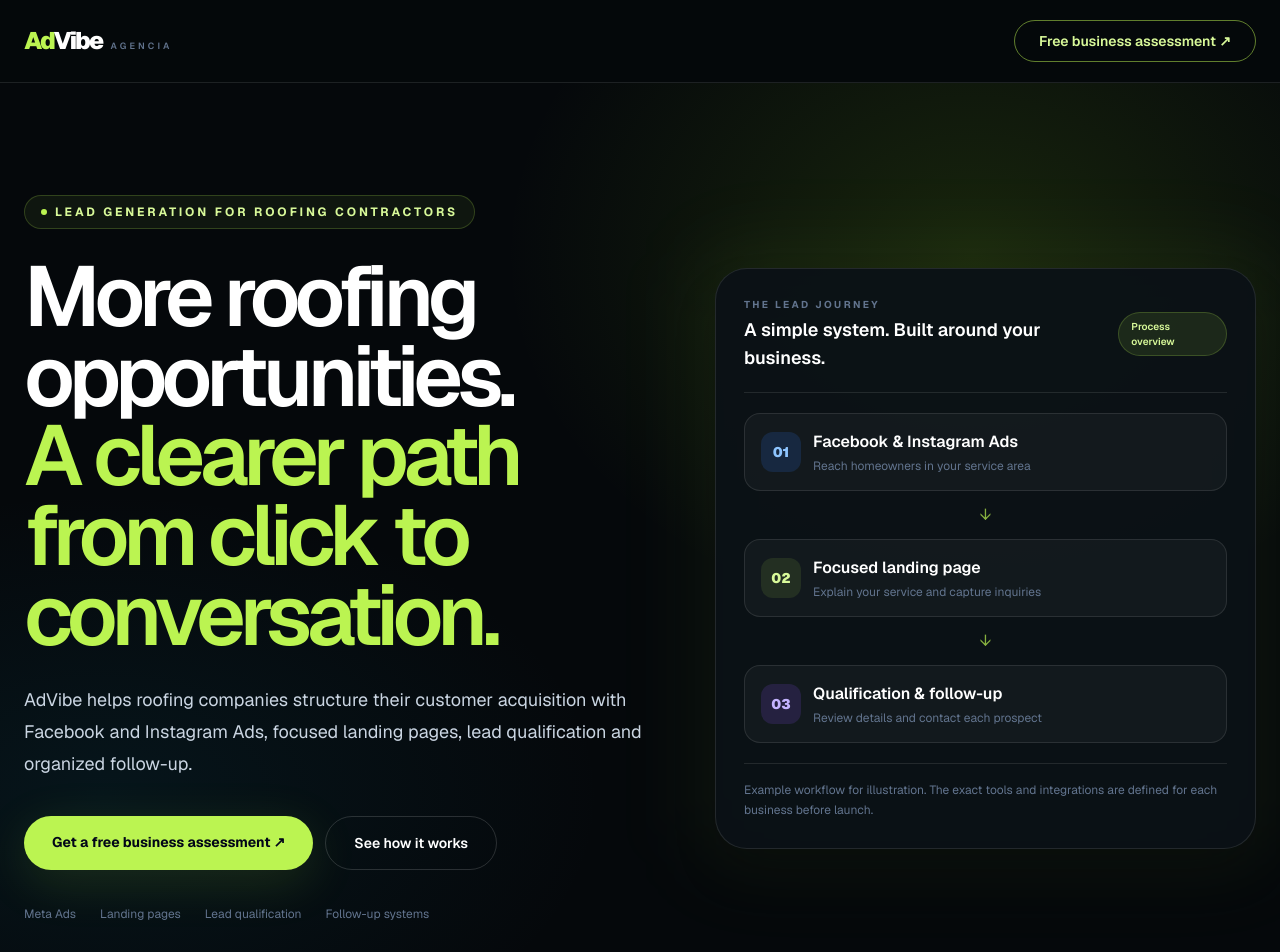
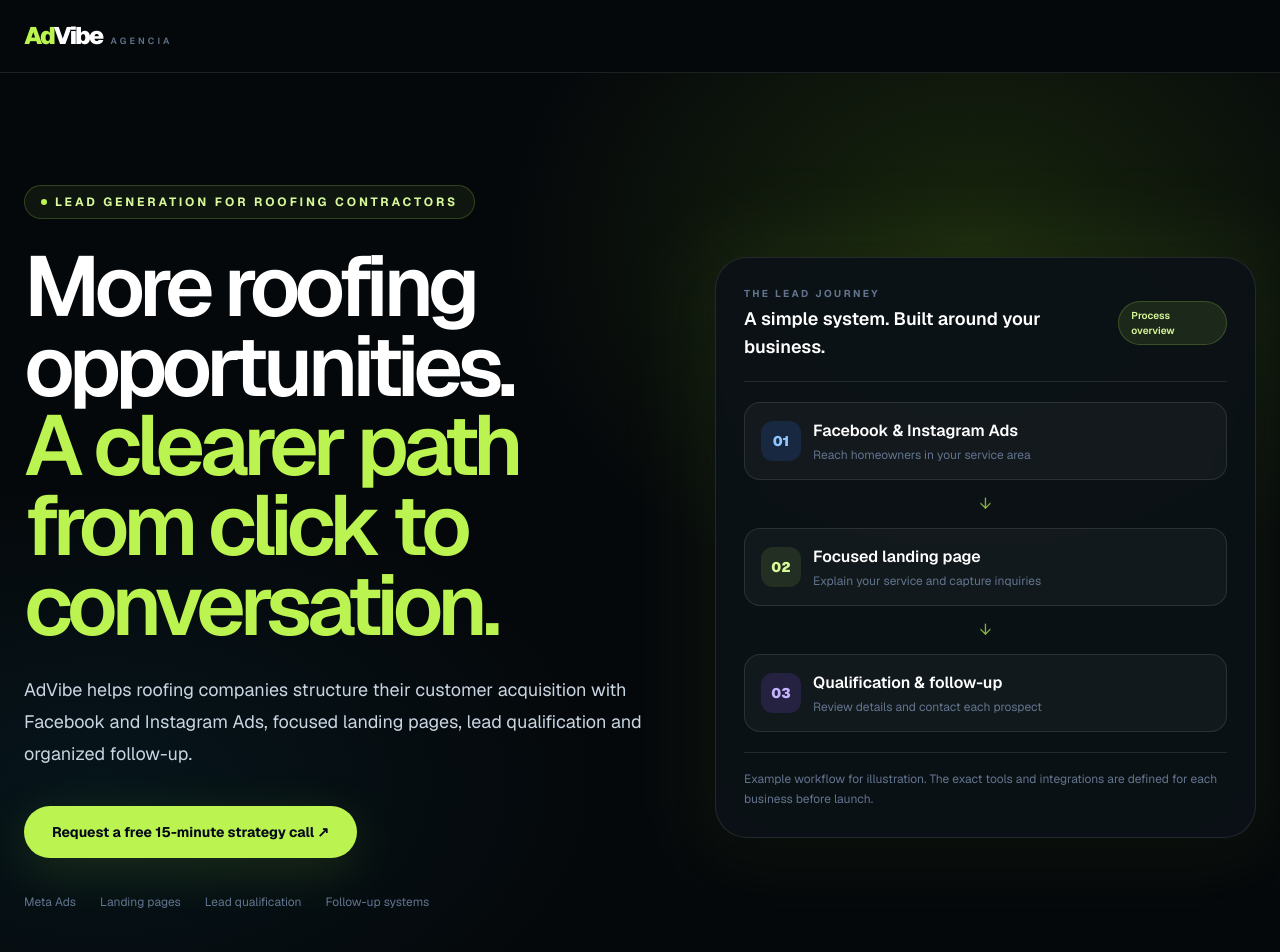
Before and after one commit to pablowebster94-sudo/advibe, a Next.js app: page /roofing-us in a window 1280 px wide. Shown: the top 952 px of the page. Built offline with nearby package versions, Linux system fonts and the light colour scheme; no server answers.

Commit message:
Simplify roofing landing CTA and add privacy policy link

```diff
--- a/app/roofing-us/page.tsx
+++ b/app/roofing-us/page.tsx
@@ -54,12 +54,7 @@ export default function RoofingUSPage() {
             <span className="text-lime-300">Ad</span>Vibe
             <span className="ml-2 text-[9px] font-semibold tracking-[0.35em] text-slate-500">AGENCIA</span>
           </a>
-          <a
-            href="#assessment"
-            className="rounded-full border border-lime-300/50 px-4 py-2.5 text-xs font-semibold text-lime-200 transition hover:bg-lime-300 hover:text-slate-950 sm:px-6 sm:text-sm"
-          >
-            Free business assessment ↗
-          </a>
+
         </div>
       </header>
 
@@ -80,11 +75,9 @@ export default function RoofingUSPage() {
             </p>
             <div className="mt-9 flex flex-wrap gap-3">
               <a href="#assessment" className="rounded-full bg-lime-300 px-7 py-4 text-sm font-bold text-slate-950 shadow-[0_12px_50px_rgba(163,230,53,0.14)] transition hover:-translate-y-0.5 hover:bg-lime-200">
-                Get a free business assessment ↗
+                Request a free 15-minute strategy call ↗
               </a>
-              <a href="#how-it-works" className="rounded-full border border-white/15 px-7 py-4 text-sm font-semibold text-white transition hover:border-white/40">
-                See how it works
-              </a>
+
             </div>
             <div className="mt-9 flex flex-wrap gap-x-6 gap-y-2 text-xs text-slate-500">
               <span>Meta Ads</span><span>Landing pages</span><span>Lead qualification</span><span>Follow-up systems</span>
@@ -192,6 +185,7 @@ export default function RoofingUSPage() {
         <div className="mx-auto flex max-w-7xl flex-wrap items-center justify-between gap-4 text-xs text-slate-500">
           <span>© {new Date().getFullYear()} AdVibe Agencia</span>
           <span>Creative · Performance · Technology</span>
+          <a href="/privacy" className="hover:text-lime-300">Privacy Policy</a>
           <a href="/" className="hover:text-lime-300">advibeagencia.com</a>
         </div>
       </footer>
```
